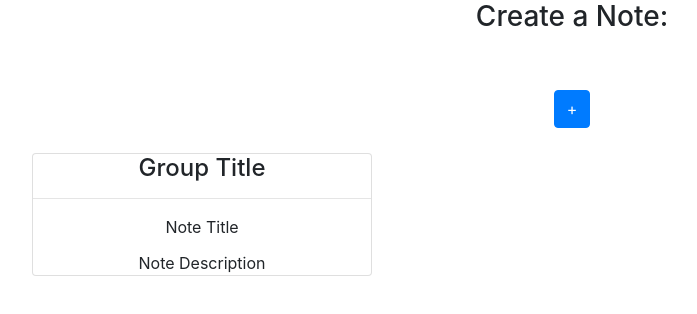
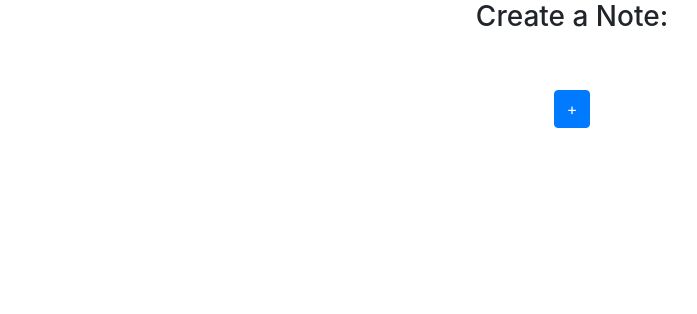
Before and after one commit to vtsiris/ptask, an Angular app: page / in a window 1280 px wide. Shown: the top 314 px of the page, without its empty margins (68-765 px from the left). Built offline with nearby package versions, Linux system fonts and the light colour scheme; what angular-2-dropdown-multiselect would draw is missing.

Commit message:
manos changes

```diff
--- a/src/app/container-component/container-component.component.ts
+++ b/src/app/container-component/container-component.component.ts
@@ -23,13 +23,23 @@ export class ContainerComponentComponent implements OnInit {
 
   onCreateGroup(groupTitle: string) {
     this.groupId += 1;
-    this.groups.push({id: this.groupId, name: groupTitle});
+    // tslint:disable-next-line:no-shadowed-variable
+    const group = new Group();
+    group.id = this.groupId;
+    group.name = groupTitle;
+    this.groups.push(group);
+    // this.groups.push({id: this.groupId, name: groupTitle});
     console.log(groupTitle);
   }
 
   onCreateNote(obje: any) {
     this.noteId += 1;
-    this.notes.push({id: this.noteId, title: obje.postTitle, description: obje.postDescription});
+    const note = new Note();
+    note.id = this.noteId;
+    note.title = obje.postTitle;
+    note.description = obje.postDescription;
+    this.notes.push(note);
+    // this.notes.push({id: this.noteId, title: obje.postTitle, description: obje.postDescription});
     console.log(this.notes);
   }
 
@@ -37,10 +47,12 @@ export class ContainerComponentComponent implements OnInit {
  this.showGroups = true;
   }
 
-  // tslint:disable-next-line:no-shadowed-variable
-  onAddGroup(note: Note, group: Group) {
-    this.groupnotes.push({group: group, note: note});
-    console.log(this.groupnotes);
+
+  onAddGroup(obje: any) {
+    // obje.note.group = obje.group;
+    this.groupnotes.push({group: obje.group, note: obje.note});
+    console.log(this.notes);
   }
 
+
 }
--- a/src/app/container-component/groupnote/groupnote.component.html
+++ b/src/app/container-component/groupnote/groupnote.component.html
@@ -1,21 +1,26 @@
 <div class="container">
-  <div class="row">
+  <div class="row" *ngFor="let gn of groupnotes">
     <div class="col-md-12 ">
         <div class="col-md-4">
             <div class="card">
-              <div class="card-block">
+              <div class="card-block" [style.bacgkround-color]="color">
                 <h4 class="card-title text-center" >
-                  Group Title
+                  {{gn.group.name}}
                 </h4>
                 <hr>
                 <p class="card-title text-center">
-                  Note Title
+                  {{gn.note.title}}
                 </p>
                 <p class="card-text text-center">
-                  Note Description
+                  {{gn.note.description}}
                 </p>
+                <!-- <div class="btn-group" style="float: left;">
+                  <button style="background-color:green" type="button" class="btn btn-success btn-xs"(click)="readColor($event)" >Green</button>
+                  <button style="background-color:yellow" type="button" class="btn btn-warning btn-xs" (click)="readColor($event)">Yellow</button>
+                  <button style="bacgkround-color:red" type="button" class="btn btn-danger btn-xs" (click)="readColor($event)">Red</button>
+                </div> -->
               </div>
-            </div>
+              </div>
     </div>
   </div>
 </div>
--- a/src/app/container-component/groupnote/groupnote.component.ts
+++ b/src/app/container-component/groupnote/groupnote.component.ts
@@ -11,9 +11,15 @@ export class GroupnoteComponent implements OnInit {
 
   @Input() groupnotes: GroupNote[];
 
+
   constructor() { }
 
   ngOnInit() {
   }
 
+  // readColor(value) {
+  //   this.color = value.srcElement.style['background-color'];
+  //   console.log(value.srcElement.stylep['bacgkround-color']);
+  // }
+
 }
--- a/src/app/models/note.model.ts
+++ b/src/app/models/note.model.ts
@@ -2,11 +2,13 @@ export class Note {
   id: number;
   title: string;
   description: string;
+  group: Group;
 }
 
 export class Group {
   id: number;
   name: string;
+  color: string;
 }
 
 export class GroupNote {
```
Also changed, not shown: src/app/container-component/groupnote/groupnote.component.css (+14 -0 lines).
